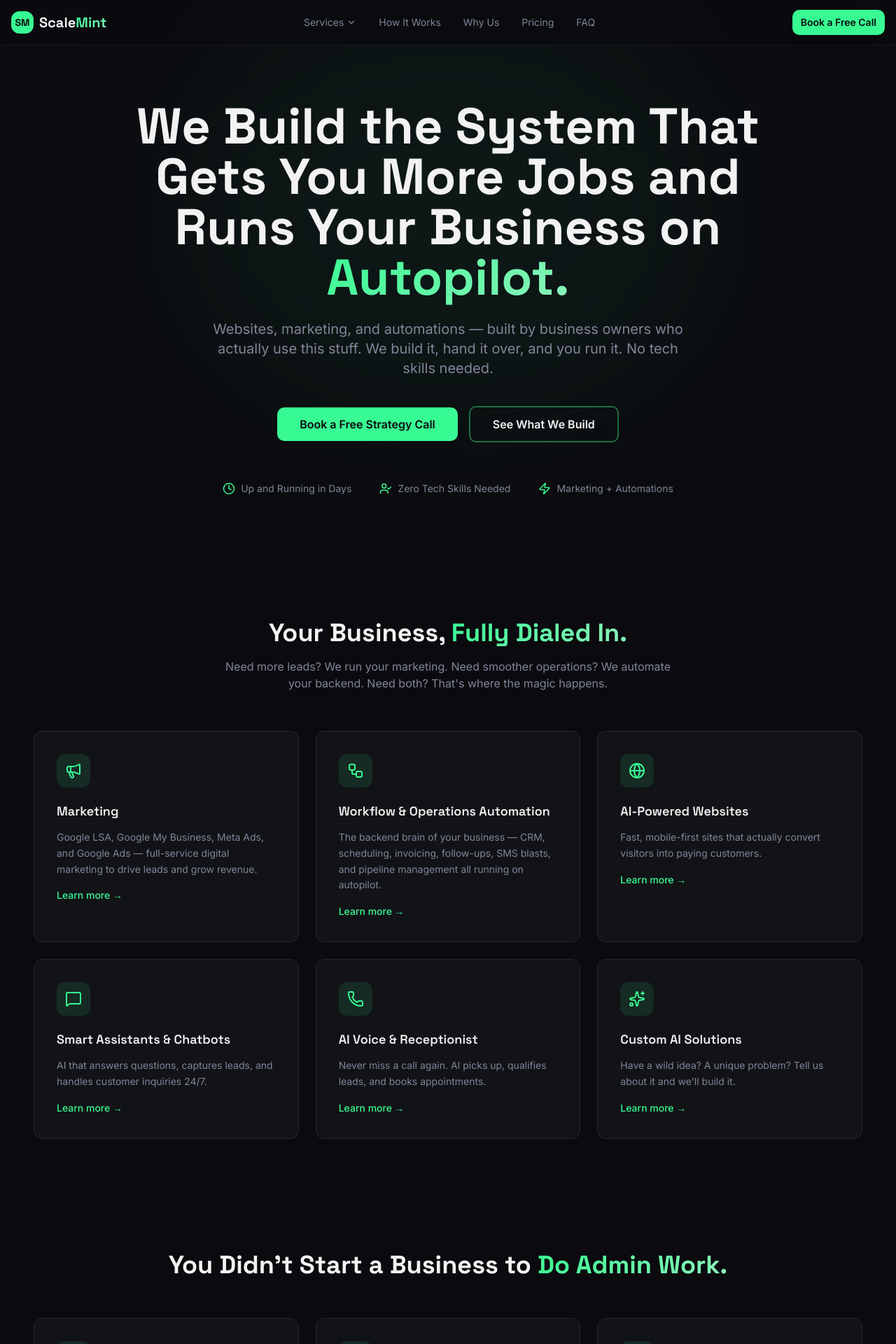
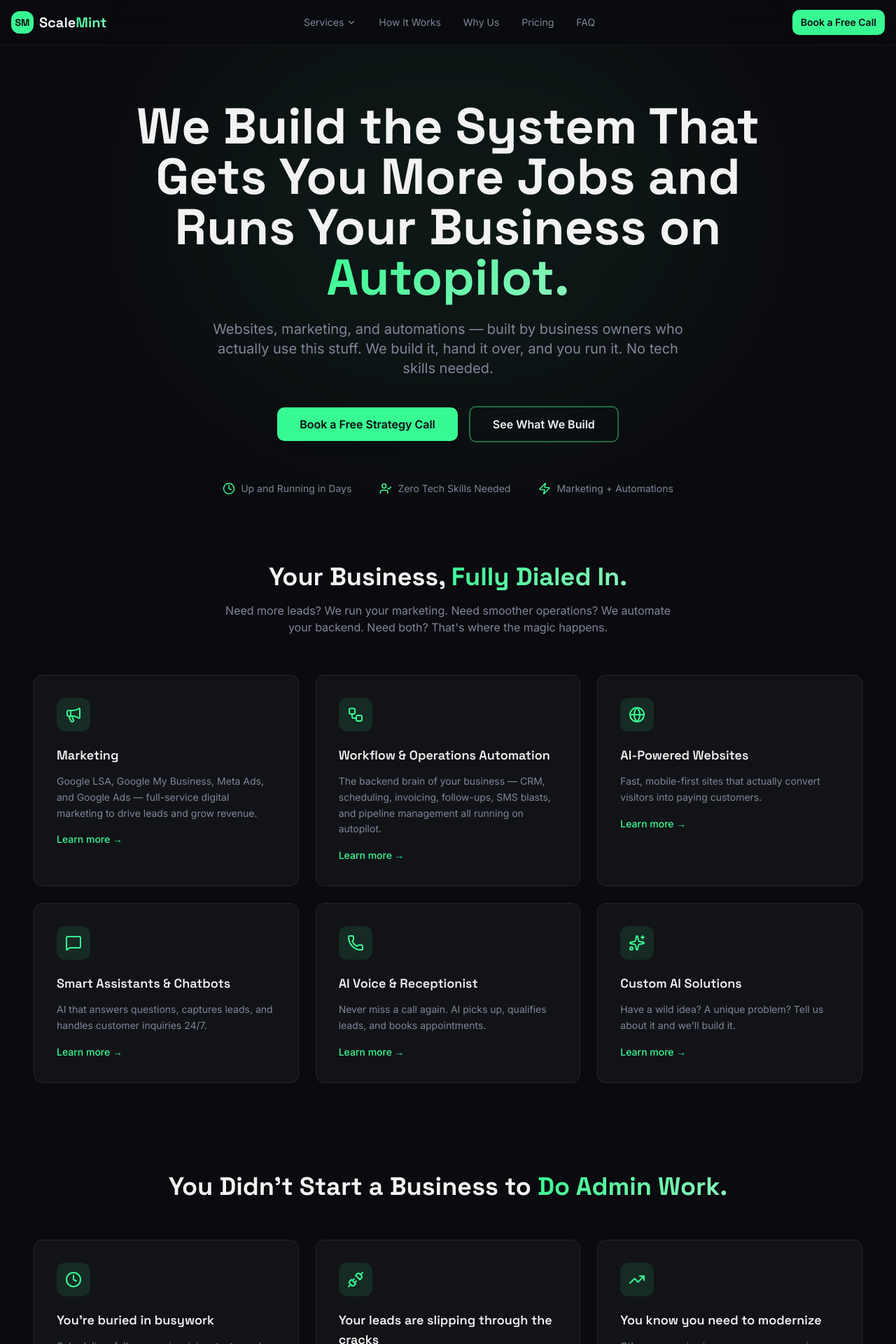
Before and after one commit to jcdammert/scale-mint, a Next.js app: page / in a window 1280 px wide. Shown: the top 1920 px of the page at 70% size. Built offline with nearby package versions, Linux system fonts and the light colour scheme.

Commit message:
Reduce gap between hero and services section on homepage
Co-Authored-By: Claude Opus 4.6 <noreply@anthropic.com>

```diff
--- a/src/components/HeroSection.tsx
+++ b/src/components/HeroSection.tsx
@@ -14,7 +14,7 @@ const stats = [
 const HeroSection = () => {
   const isMobile = useIsMobile();
   return (
-    <section className="relative overflow-hidden pt-28 pb-14 md:pt-36 md:pb-24">
+    <section className="relative overflow-hidden pt-28 pb-8 md:pt-36 md:pb-12">
       {/* Background glow */}
       <div className="pointer-events-none absolute top-0 left-1/2 -translate-x-1/2 h-[600px] w-[800px] rounded-full bg-primary/5 blur-[120px]" />
 
--- a/src/components/ServicesSection.tsx
+++ b/src/components/ServicesSection.tsx
@@ -47,7 +47,7 @@ const services = [
 const ServicesSection = () => {
   const isMobile = useIsMobile();
   return (
-    <section id="services" className="section-padding">
+    <section id="services" className="px-4 py-6 md:py-12">
       <div className="container mx-auto">
         <motion.div
           initial={isMobile ? false : { opacity: 0, y: 20 }}
```
